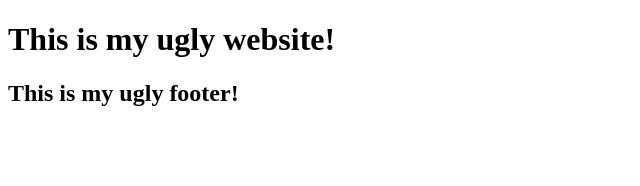
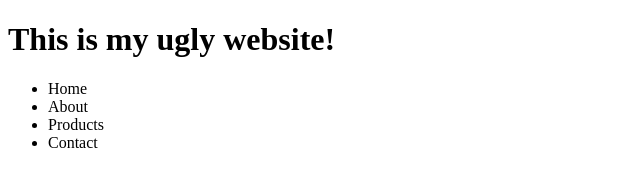
Before and after one commit to kastanou/myWebsite, a plain HTML site: page index.html in a window 1280 px wide. Shown: the whole page, without its empty margins (0-640 px from the left). Drawn offline with Linux system fonts and the light colour scheme.

```diff
--- a/index.html
+++ b/index.html
@@ -11,7 +11,12 @@
 
     <footer>
         <div>
-            <h2>This is my ugly footer!</h2>
+            <ul>
+                <li>Home</li>
+                <li>About</li>
+                <li>Products</li>
+                <li>Contact</li>
+            </ul>
         </div>
     </footer>
 </body>
```
